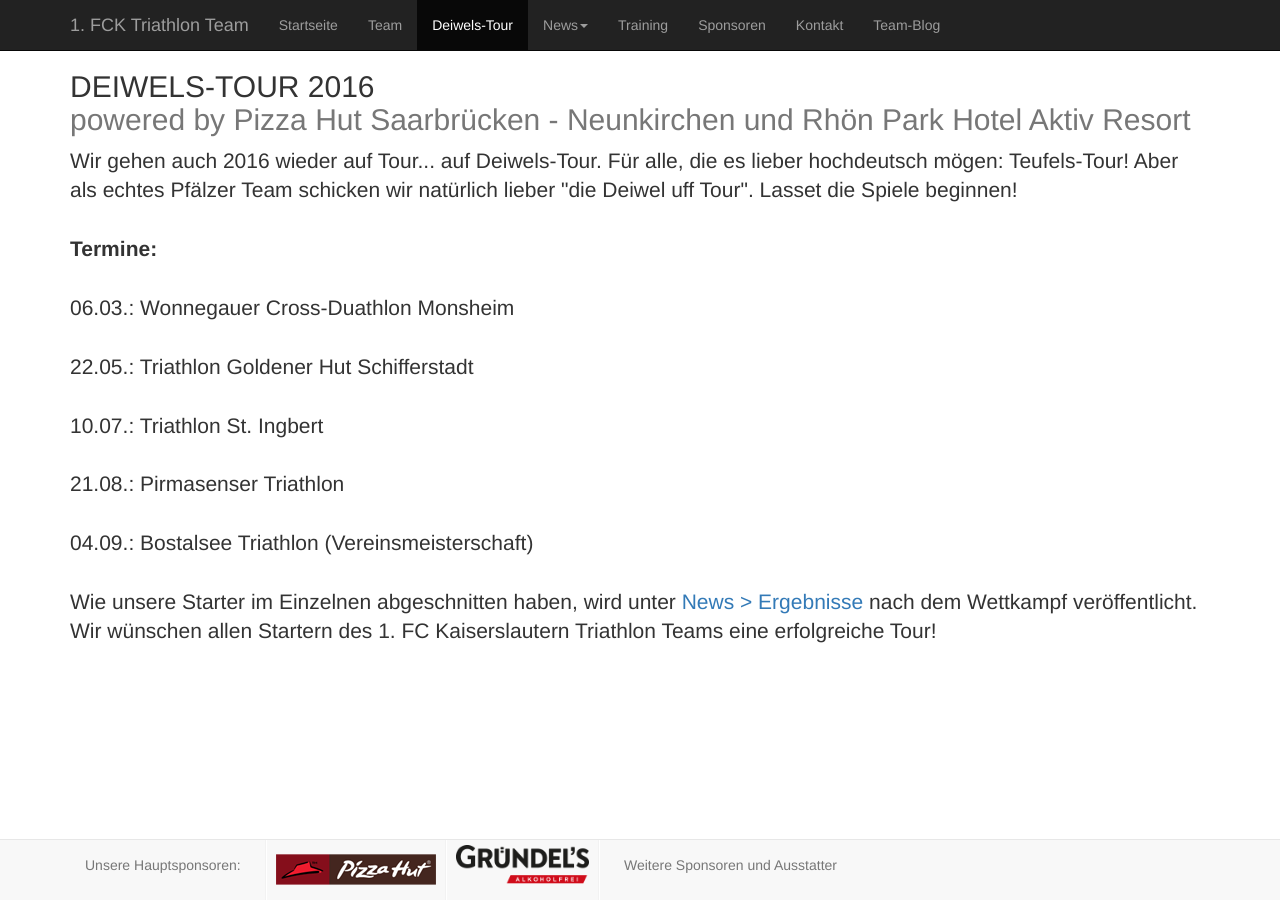
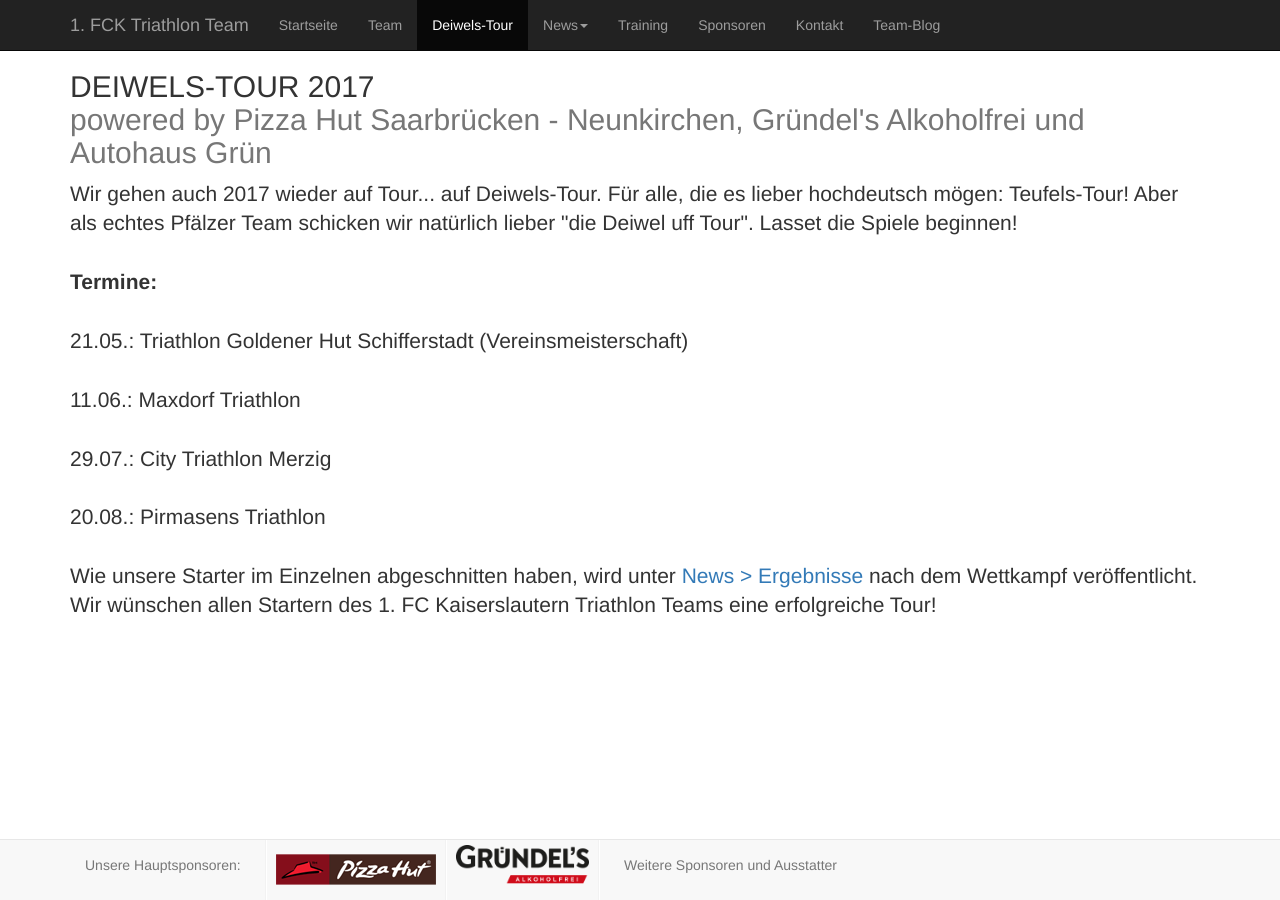
Before and after one commit to FCK-Triathlon-Team/fck-triathlon-team.github.io, a Jekyll site: the page built from deiwelstour.html, in a window 1280 px wide. Built offline with Jekyll 4.4.1, drawn with Linux system fonts in a browser that asks for light colours; nearby versions of some CDN libraries.

Commit message:
Deiwelstour Termine

```diff
--- a/deiwelstour.html
+++ b/deiwelstour.html
@@ -5,21 +5,21 @@ title: 1.FC Kaiserslautern Triathlon Team
 
 <div class="container">
 
-	<h2 class="featurette-heading">DEIWELS-TOUR 2016
+	<h2 class="featurette-heading">DEIWELS-TOUR 2017
 	<br>
-	<span class="text-muted">powered by Pizza Hut Saarbrücken - Neunkirchen und Rhön Park Hotel Aktiv Resort</span>
+	<span class="text-muted">powered by Pizza Hut Saarbrücken - Neunkirchen, Gründel's Alkoholfrei und Autohaus Grün</span>
 	<br>
 	</h2>
 	<p class="lead">
-		Wir gehen auch 2016 wieder auf Tour... auf Deiwels-Tour. Für alle, die es lieber hochdeutsch mögen: Teufels-Tour! Aber als echtes Pfälzer Team schicken wir natürlich lieber "die Deiwel uff Tour". Lasset die Spiele beginnen!
+		Wir gehen auch 2017 wieder auf Tour... auf Deiwels-Tour. Für alle, die es lieber hochdeutsch mögen: Teufels-Tour! Aber als echtes Pfälzer Team schicken wir natürlich lieber "die Deiwel uff Tour". Lasset die Spiele beginnen!
 		<br>
 		<br>
 		<b>Termine:</b><br><br>
-		 	06.03.: Wonnegauer Cross-Duathlon Monsheim<br><br>
-	22.05.: Triathlon Goldener Hut Schifferstadt<br><br>
-	10.07.: Triathlon St. Ingbert <br><br>
-	21.08.: Pirmasenser Triathlon<br><br>
-	04.09.: Bostalsee Triathlon (Vereinsmeisterschaft)<br><br>
+
+	21.05.: Triathlon Goldener Hut Schifferstadt (Vereinsmeisterschaft)<br><br>
+	11.06.: Maxdorf Triathlon<br><br>
+	29.07.: City Triathlon Merzig<br><br>
+	20.08.: Pirmasens Triathlon<br><br>
 
 
   Wie unsere Starter im Einzelnen abgeschnitten haben, wird unter <a href="ergebnisse.html">News > Ergebnisse</a> nach dem Wettkampf veröffentlicht. Wir wünschen allen Startern des 1. FC Kaiserslautern Triathlon Teams eine erfolgreiche Tour!
```
